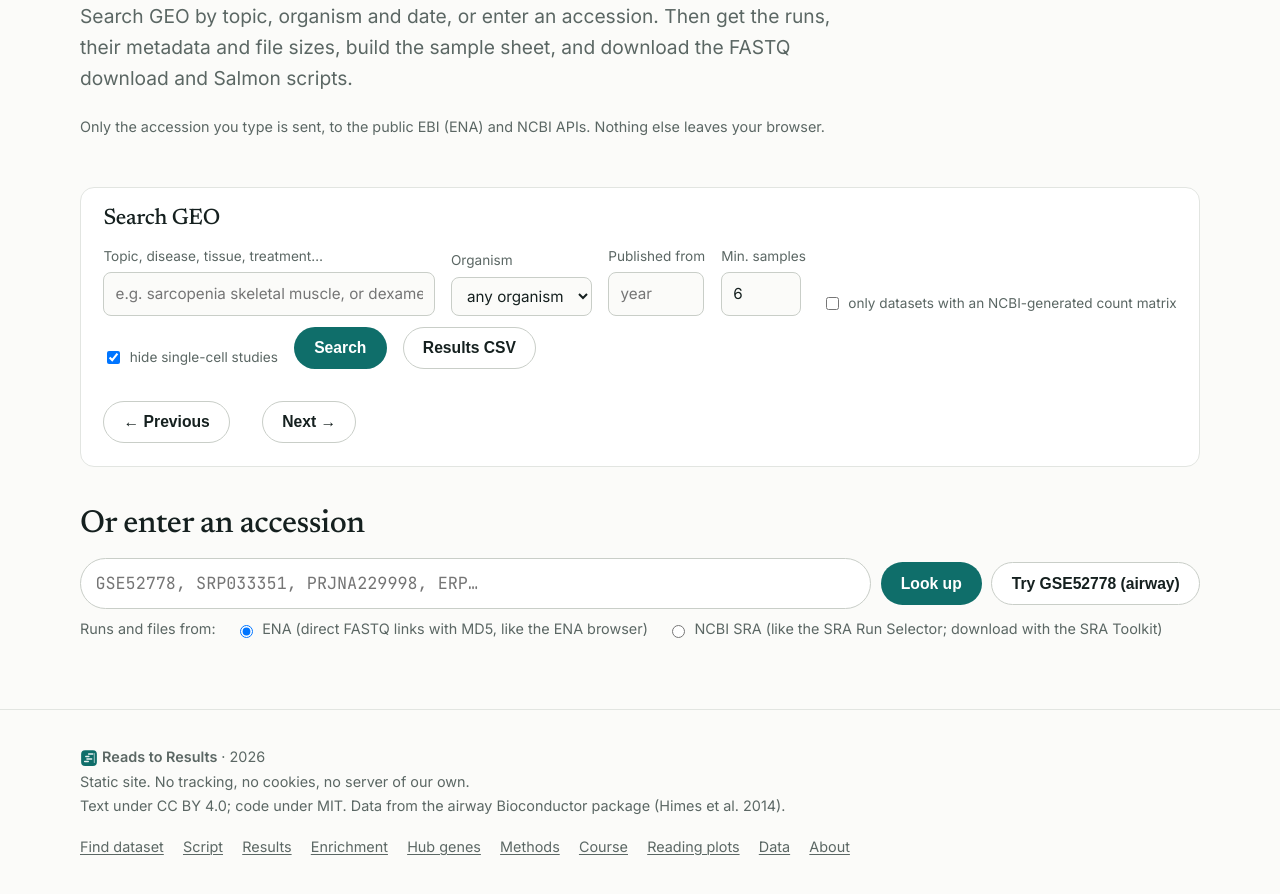
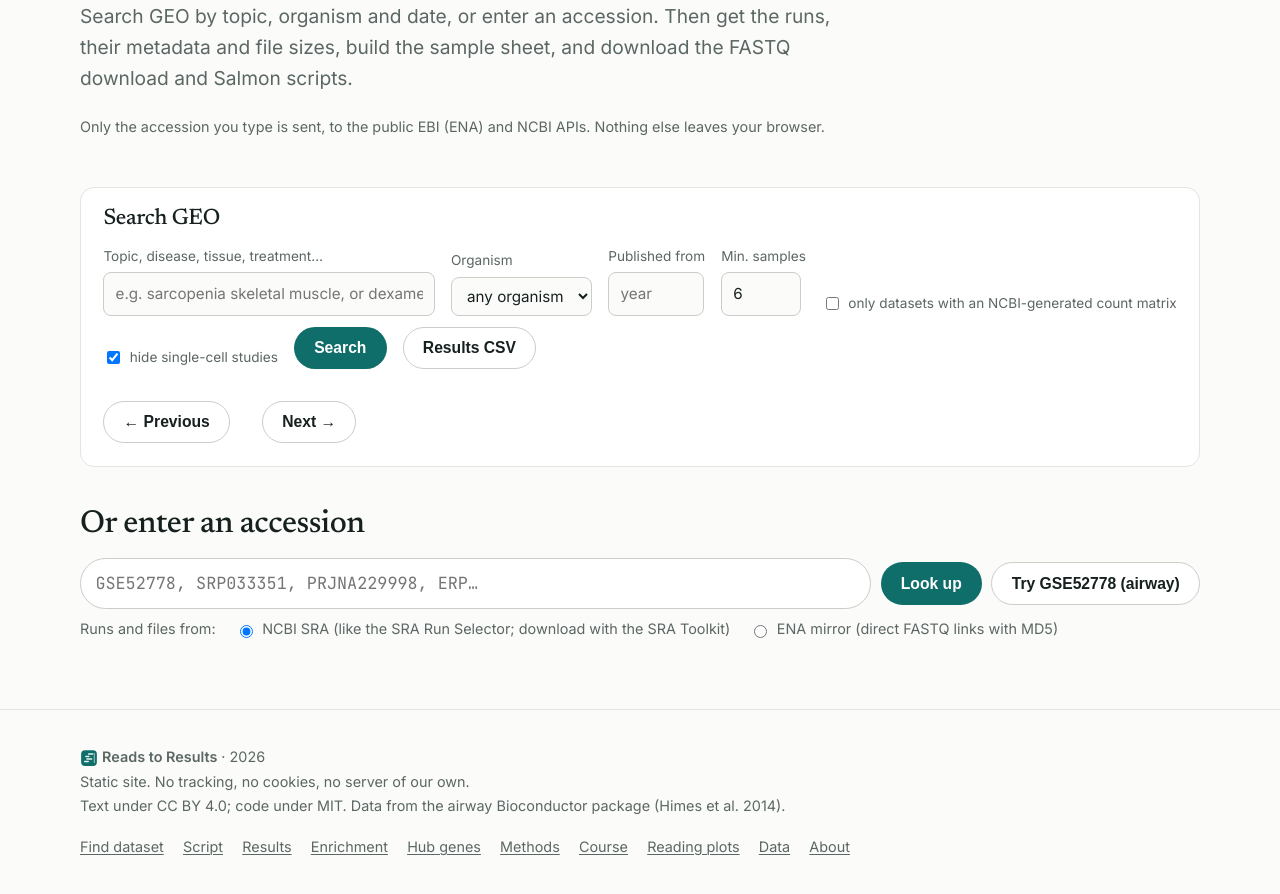
Before and after one commit to codingGrassLab/reads-to-results, an Astro site: page /en/dataset in a window 1280 px wide. Shown: the part 202-1096 px from the top of the page. Built offline with nearby package versions, Linux system fonts and the light colour scheme; Astro itself is replaced by a stand-in of ours.

Commit message:
Dataset: NCBI SRA is the default source

```diff
--- a/src/pages/[lang]/dataset.astro
+++ b/src/pages/[lang]/dataset.astro
@@ -40,8 +40,8 @@ const organisms: [string, string][] = [["", "any organism"], ["Homo sapiens", "h
     </form>
     <div class="controls" role="radiogroup" style="margin:0.4rem 0 0.2rem">
       <span class="small muted">Runs and files from:</span>
-      <label><input type="radio" name="src" value="ena" checked data-src /> ENA (direct FASTQ links with MD5, like the ENA browser)</label>
-      <label><input type="radio" name="src" value="ncbi" data-src /> NCBI SRA (like the SRA Run Selector; download with the SRA Toolkit)</label>
+      <label><input type="radio" name="src" value="ncbi" checked data-src /> NCBI SRA (like the SRA Run Selector; download with the SRA Toolkit)</label>
+      <label><input type="radio" name="src" value="ena" data-src /> ENA mirror (direct FASTQ links with MD5)</label>
     </div>
     <p class="ds-status small muted" data-status></p>
 
```
